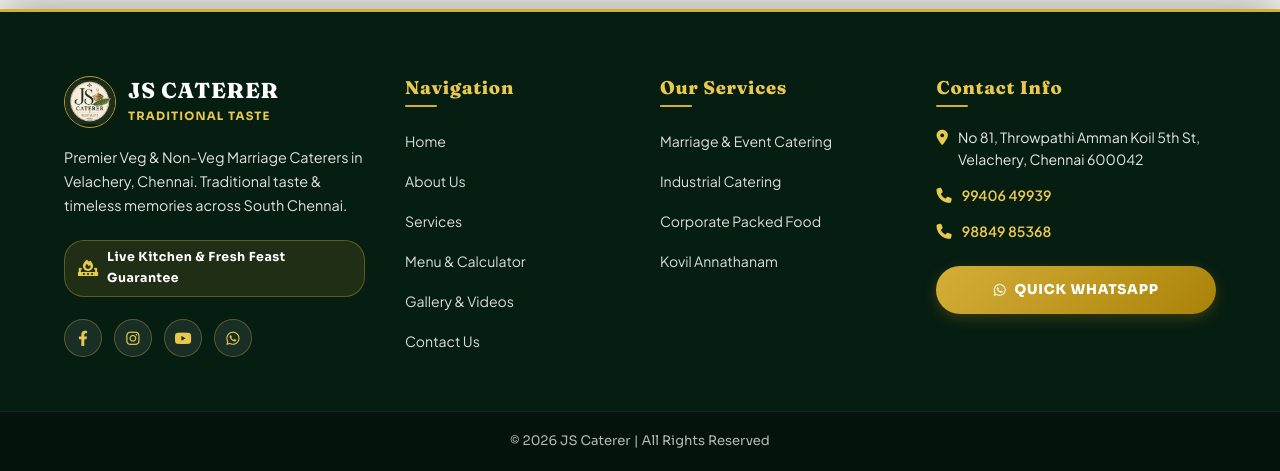
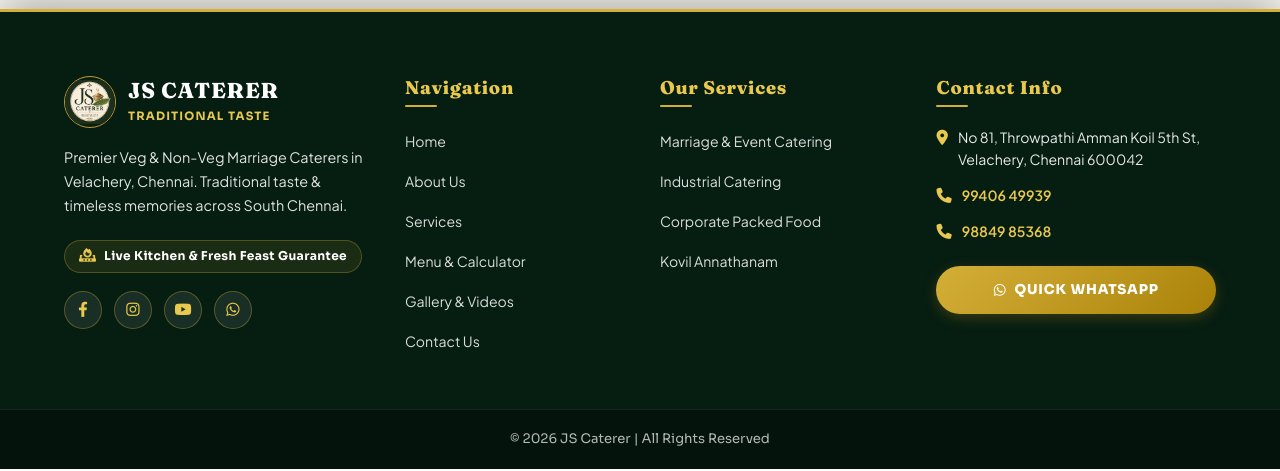
Before and after one commit to myyofan150-design/Js-caterer, a PHP site: page /services.html in a window 1280 px wide. Shown: the part 4232-4703 px from the top of the page. Run offline with PHP 8.4, Linux system fonts and the light colour scheme.

Commit message:
Fix ugly footer badge: convert to sleek single-line inline glass pill with white-space nowrap

```diff
--- a/styles.css
+++ b/styles.css
@@ -4278,3 +4278,37 @@ body, .service-detail-body, .services-hub-body {
     grid-template-columns: 1fr !important;
   }
 }
+
+/* ================================================================
+   SLEEK SINGLE-LINE LUXURY FOOTER CATERING BADGE
+   ================================================================ */
+
+.footer-catering-badge {
+  display: inline-flex !important;
+  align-items: center !important;
+  gap: 8px !important;
+  width: auto !important;
+  max-width: max-content !important;
+  white-space: nowrap !important;
+  background: rgba(212, 175, 55, 0.1) !important;
+  border: 1px solid rgba(212, 175, 55, 0.3) !important;
+  border-radius: 20px !important;
+  padding: 5px 14px !important;
+  margin-bottom: 18px !important;
+  box-sizing: border-box !important;
+}
+
+.footer-catering-badge i {
+  color: #E8C84D !important;
+  font-size: 0.85rem !important;
+  animation: none !important;
+}
+
+.footer-catering-badge span {
+  font-family: var(--font-label) !important;
+  font-size: 0.76rem !important;
+  font-weight: 700 !important;
+  color: #FFFFFF !important;
+  letter-spacing: 0.03em !important;
+  white-space: nowrap !important;
+}
```
Also changed, not shown: scratch/fix_ugly_footer_badge.js (added, +43 -0 lines).
